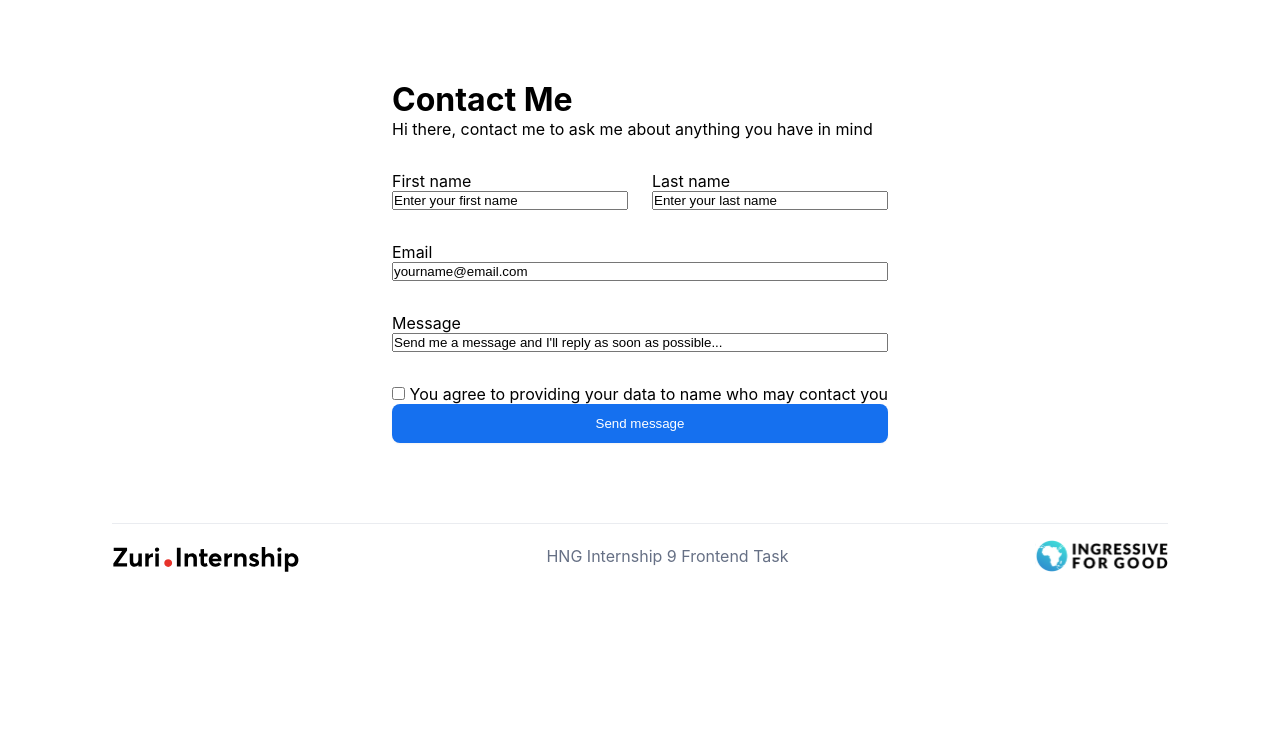
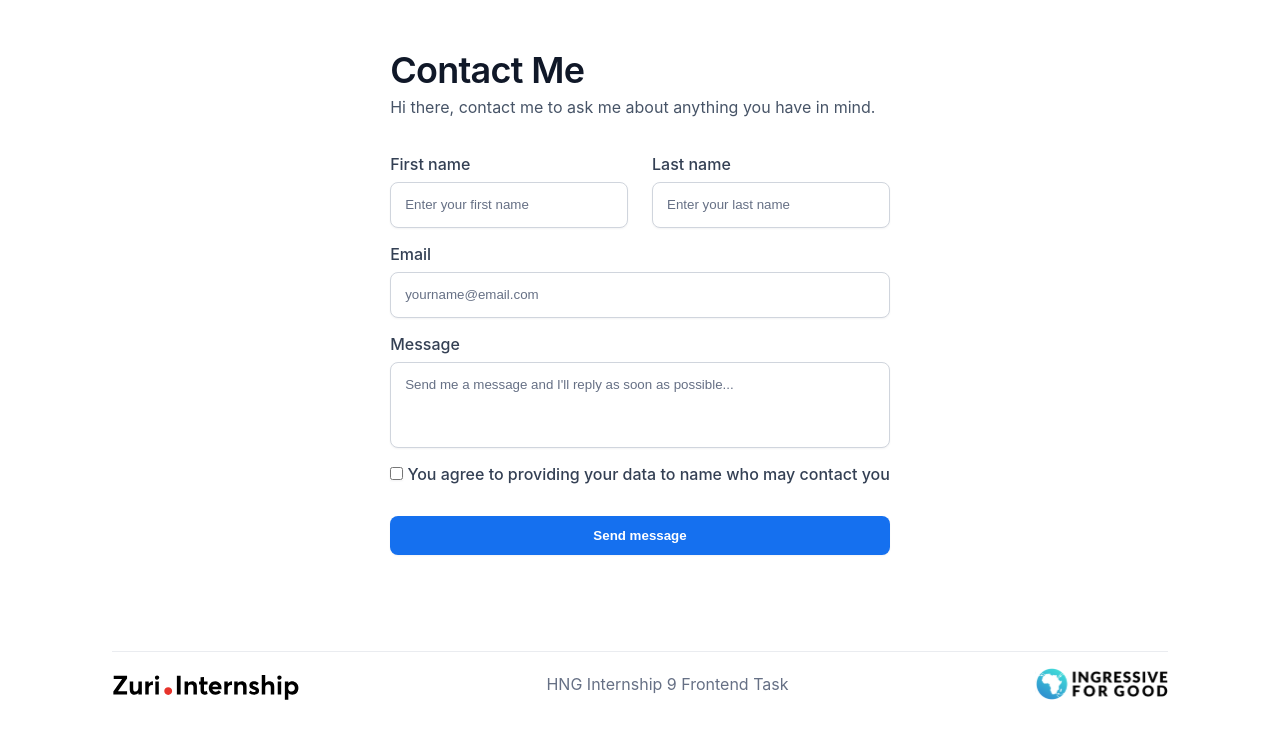
Before and after one commit to malachsalama/linkedtree, a React (Create React App) app: page /contact in a window 1280 px wide. Shown: the top 738 px of the page. Built offline with nearby package versions, Linux system fonts and the light colour scheme.

Commit message:
style: styled the form

```diff
--- a/src/App.css
+++ b/src/App.css
@@ -129,7 +129,7 @@ a {
   display: flex;
   flex-direction: column;
   align-items: center;
-  margin: 5rem 15rem;
+  margin: 3rem 15rem 6rem 15rem;
 }
 
 .HeadingAndSupportingText {
@@ -137,6 +137,41 @@ a {
   flex-direction: column;
   justify-content: flex-start;
   margin-bottom: 2rem;
+}
+
+.HeadingAndSupportingText h1 {
+  font-size: 36px;
+  font-weight: 600;
+  line-height: 44px;
+  letter-spacing: -0.02em;
+  color: #101828;
+}
+
+.HeadingAndSupportingText p {
+  color: #475467;
+  font-weight: 400;
+  line-height: 30px;
+}
+
+input {
+  border: 1px solid #d0d5dd;
+  box-shadow: 0px 1px 2px rgba(16, 24, 40, 0.05);
+  border-radius: 8px;
+  color: #667085;
+  font-weight: 400;
+  line-height: 24px;
+  padding: 10px 14px;
+}
+
+#message {
+  padding: 10px 14px 50px 14px;
+}
+
+label {
+  color: #344054;
+  font-weight: 500;
+  line-height: 20px;
+  margin-bottom: 8px;
 }
 
 .name__row {
@@ -151,8 +186,12 @@ a {
 .textarea__row {
   display: flex;
   flex-direction: column;
+  margin-bottom: 1rem;
+  width: 100%;
+}
+
+.checkbox__row {
   margin-bottom: 2rem;
-  width: 100%;
 }
 
 #btn__submit {
@@ -167,6 +206,7 @@ a {
   box-shadow: 0px 1px 2px rgba(16, 24, 40, 0.05);
   border-radius: 8px;
   border: none;
+  font-weight: 600;
 }
 
 @media screen and (max-width: 768px) {
--- a/src/Contact.js
+++ b/src/Contact.js
@@ -9,7 +9,7 @@ const Contact = () => (
           <div className="HeadingAndSupportingText">
             <h1>Contact Me</h1>
             <p>
-              Hi there, contact me to ask me about anything you have in mind
+              Hi there, contact me to ask me about anything you have in mind.
             </p>
           </div>
           <div className="Form">
```
